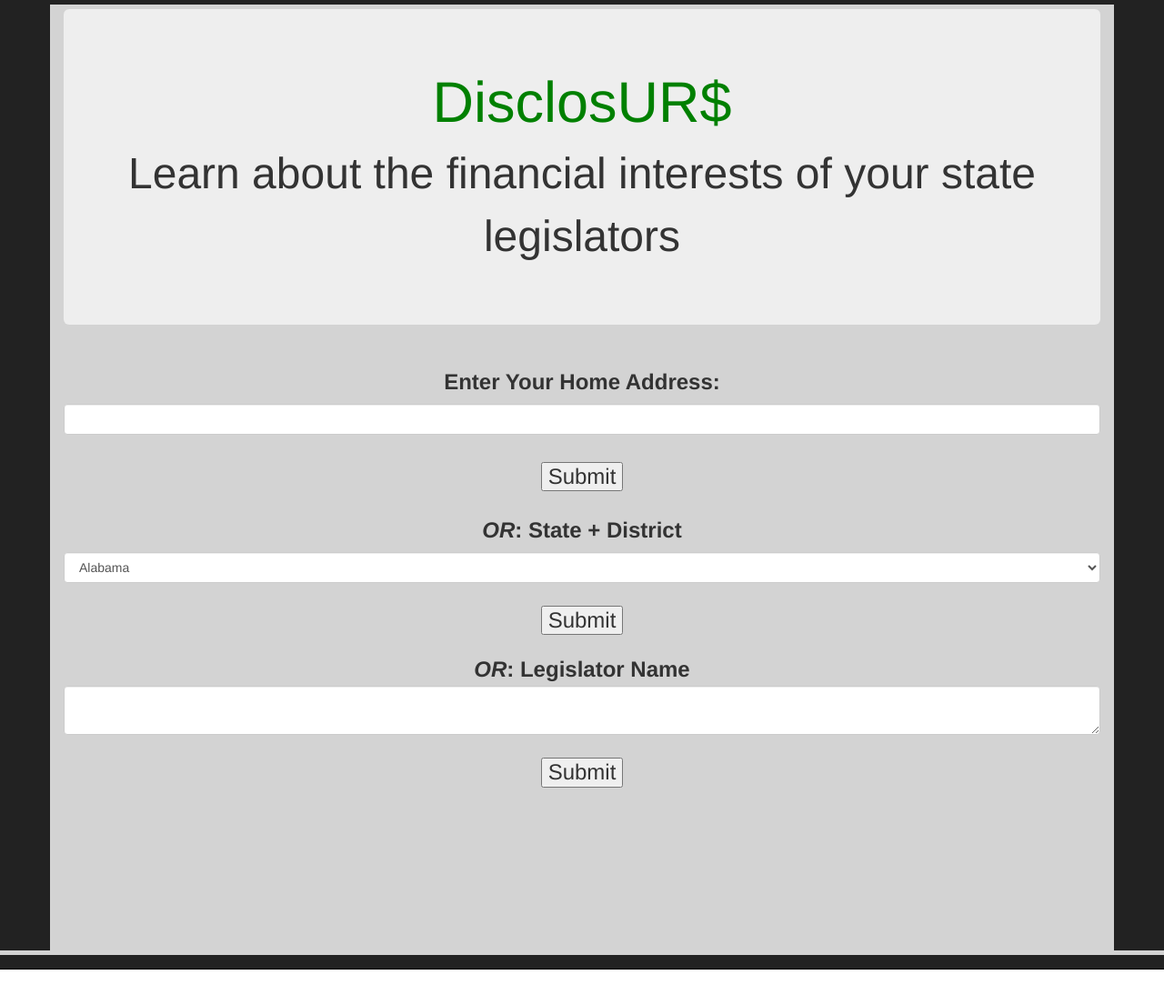
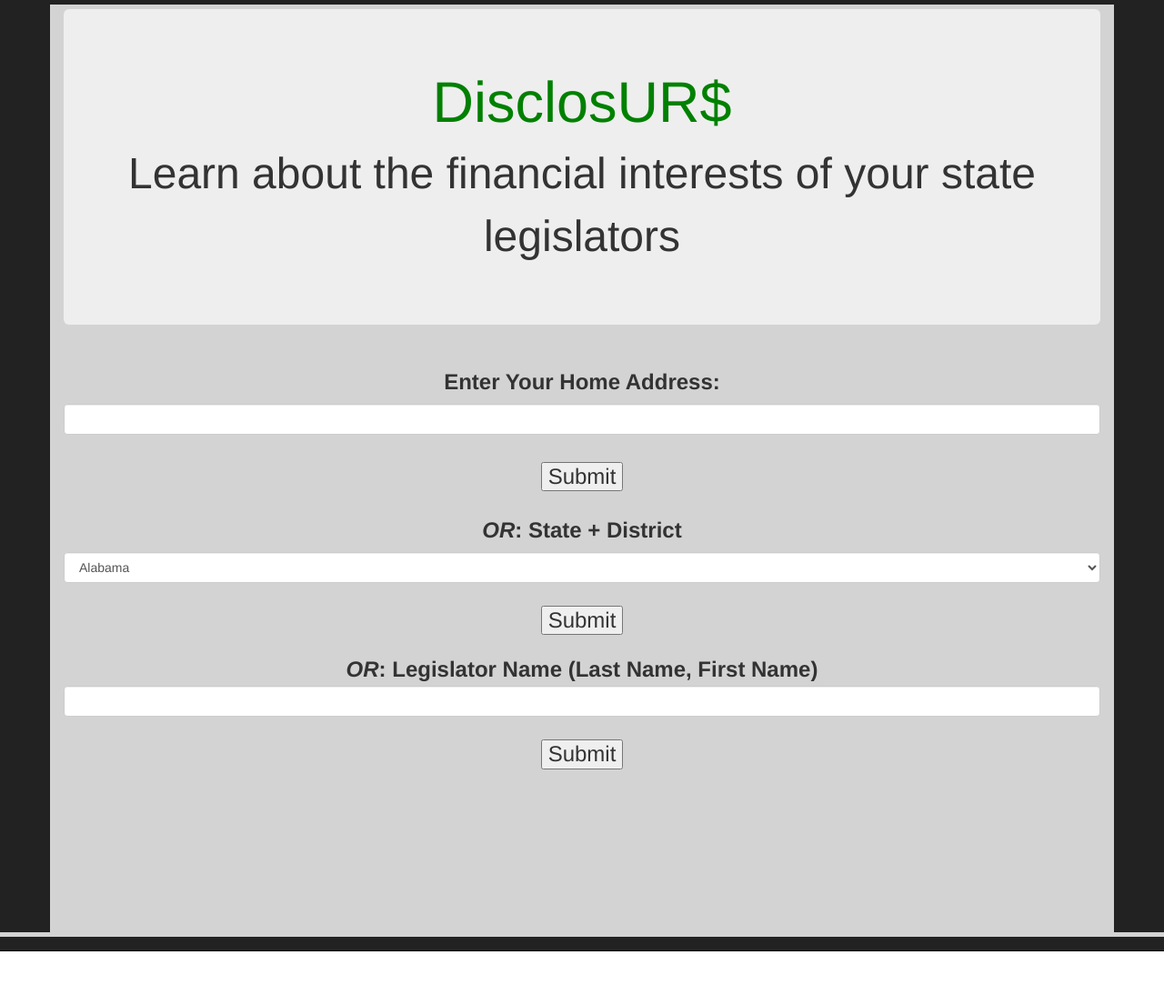
Before and after one commit to sghoseWI/DisclosUR, a Django app: page /home/ in a window 1280 px wide. Shown: the top 1105 px of the page at 91% size. Run offline with Django 3.2, Linux system fonts and the light colour scheme; some libraries are stand-ins or nearby versions.

Commit message:
some form updates

```diff
--- a/site_container/legislator/forms.py
+++ b/site_container/legislator/forms.py
@@ -7,9 +7,7 @@ class AddressForm(forms.Form):
     document that testing!
     '''
     address = forms.CharField(label='Enter an Address:')
-    #input_type = 'text'
     template_name = 'django/forms/widgets/text.html'
-
 
 
 
--- a/site_container/templates/home_page.html
+++ b/site_container/templates/home_page.html
@@ -44,7 +44,7 @@
     Enter Your Home Address:
   </b>
       </h3>
-      <input type="text" class="form-control">
+      <input id = 'adr1' name = 'address' type="text" class="form-control">
       <form action="/home/" method="post">
       {% csrf_token %}
       <h3 class="text-center">
@@ -129,12 +129,12 @@
             <div class="form-group">
               <label>
                 <i>
-            OR</i>: Legislator Name
+            OR</i>: Legislator Name (Last Name, First Name)
                 <br>
               </label>
               <form action="/home/" method="post">
               {% csrf_token %}
-              <textarea class="form-control"></textarea>
+              <input id = 'leg1' name = 'legislator' textarea class="form-control"></textarea>
             </div>
             <div>
               <div>
```
